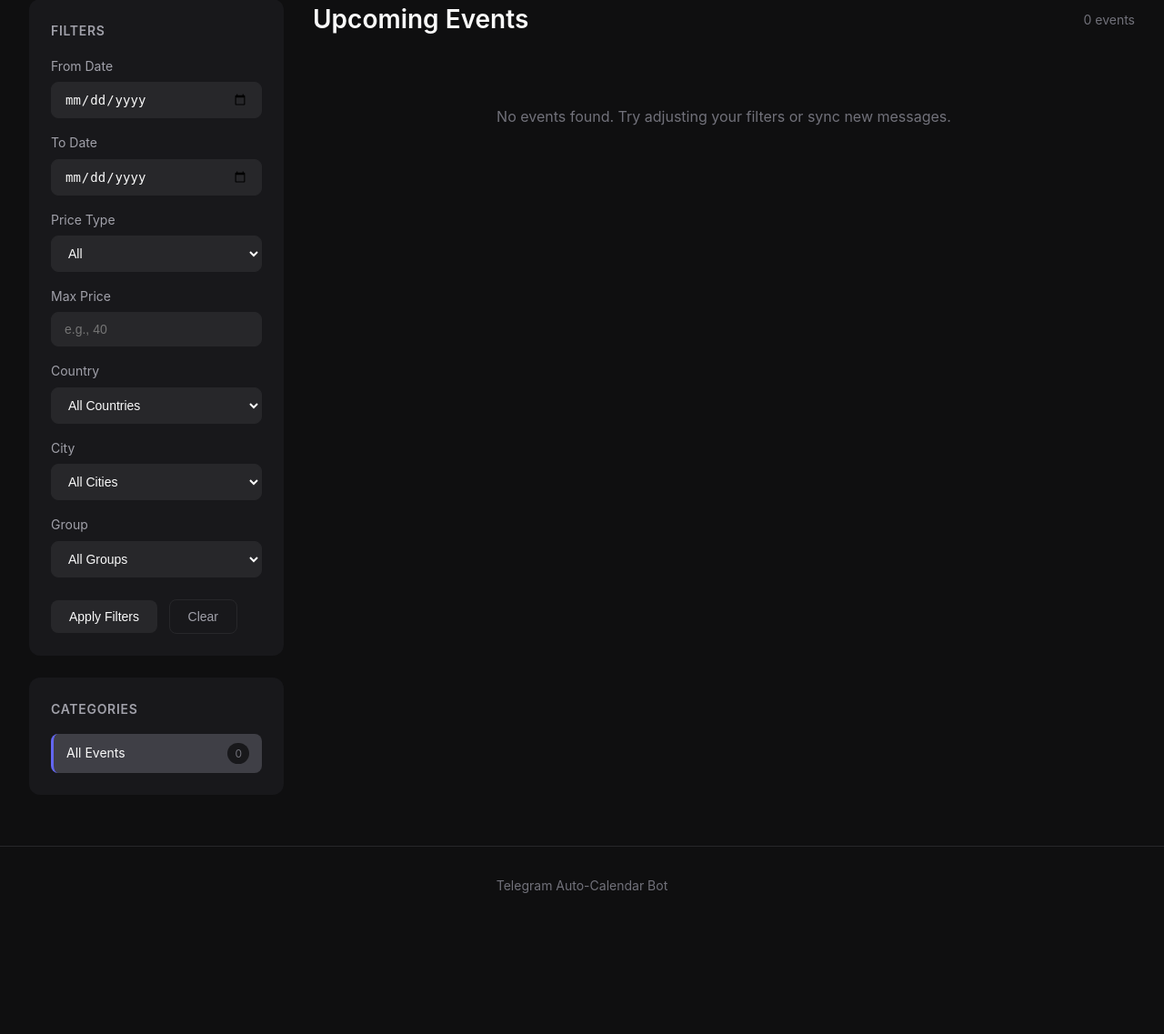
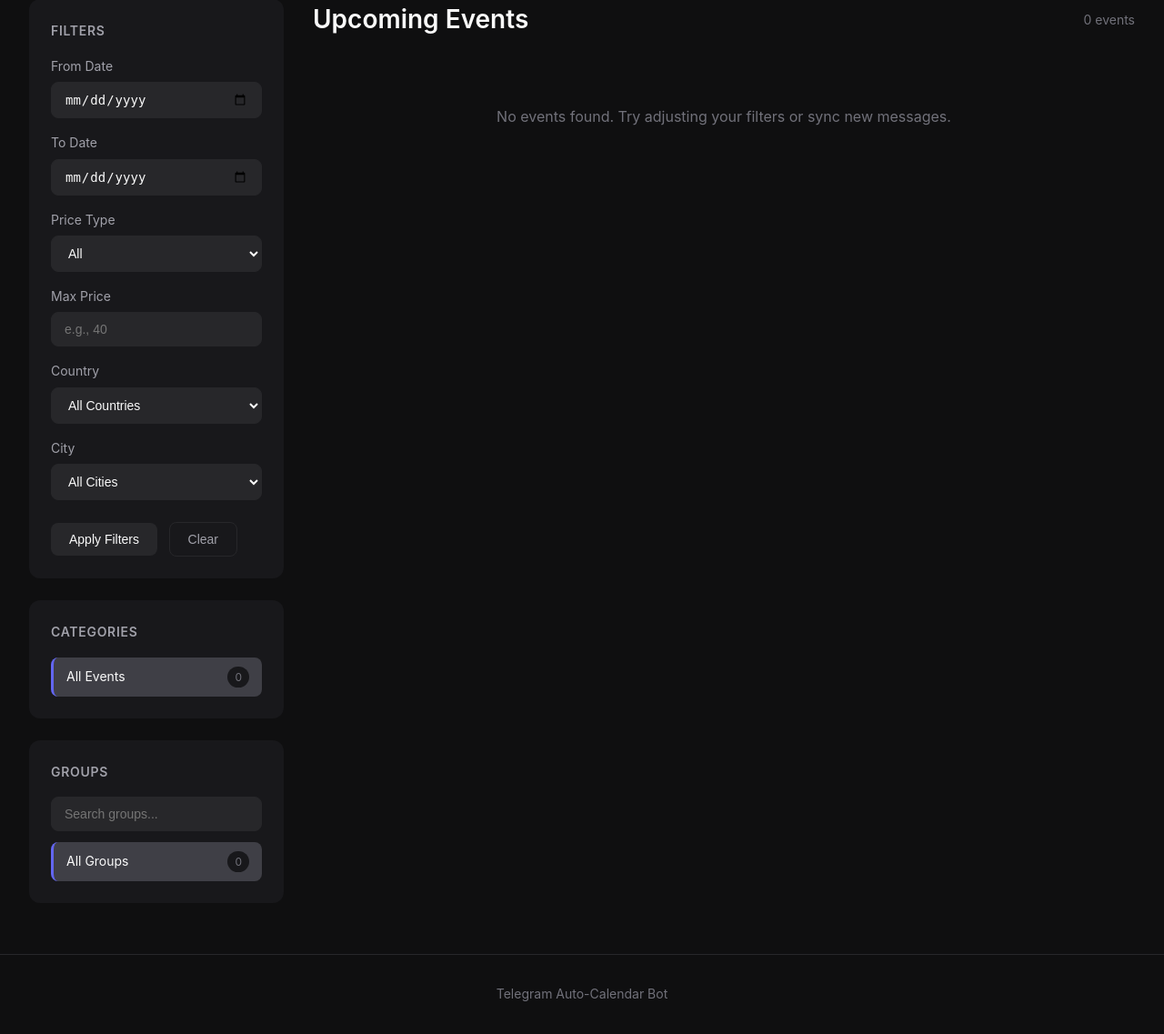
Before and after one commit to kryptokommunist/telegram-autocalendar, a Flask app: page / in a window 1280 px wide. Shown: the part 104-1241 px from the top of the page at 91% size. Before the commit the page ends 1086 px from the top, so only its background shows below. Run offline with Flask 3, Linux system fonts and the light colour scheme; data comes from the database, SQL or seed files in the repository; data that the repository does not hold is empty.

Commit message:
Display groups as clickable list like categories
- Replaced dropdown with scrollable list of groups
- Click to filter events by group
- Search box to filter the group list
- Shows group type icon (channel/supergroup/group)
- Max height with scroll for long lists

Co-Authored-By: Claude Opus 4.6 <noreply@anthropic.com>

```diff
--- a/src/web/static/app.js
+++ b/src/web/static/app.js
@@ -322,19 +322,81 @@ function getSelectedCategoryName(categoryId) {
 
 // ============ Groups ============
 
+let allGroupsData = [];
+let currentGroupId = null;
+
 async function loadGroups() {
-    const select = document.getElementById('group-filter');
-    if (!select) return;
+    const container = document.getElementById('groups-list');
+    if (!container) return;
 
     const groups = await fetchAPI('/api/groups');
     if (!groups) return;
 
-    groups.forEach(group => {
-        const option = document.createElement('option');
-        option.value = group.chat_id;
-        option.textContent = group.chat_name || `Group ${group.chat_id}`;
-        select.appendChild(option);
+    allGroupsData = groups;
+    renderGroupsList(groups);
+}
+
+function renderGroupsList(groups) {
+    const container = document.getElementById('groups-list');
+    if (!container) return;
+
+    container.innerHTML = '';
+
+    // Add "All Groups" option
+    const allItem = document.createElement('div');
+    allItem.className = `category-item ${currentGroupId === null ? 'active' : ''}`;
+    allItem.onclick = () => selectGroup(null);
+    allItem.innerHTML = `
+        <span class="category-name">All Groups</span>
+        <span class="category-count">${groups.length}</span>
+    `;
+    container.appendChild(allItem);
+
+    // Sort groups by name
+    const sortedGroups = [...groups].sort((a, b) =>
+        (a.chat_name || '').localeCompare(b.chat_name || '')
+    );
+
+    sortedGroups.forEach(group => {
+        const item = document.createElement('div');
+        item.className = `category-item ${currentGroupId === group.chat_id ? 'active' : ''}`;
+        item.onclick = () => selectGroup(group.chat_id);
+
+        const typeIcon = group.chat_type === 'channel' ? '📢' :
+                        group.chat_type === 'supergroup' ? '👥' : '💬';
+
+        item.innerHTML = `
+            <span class="category-name">${typeIcon} ${escapeHtml(group.chat_name || 'Unknown')}</span>
+        `;
+        container.appendChild(item);
     });
+}
+
+function selectGroup(groupId) {
+    currentGroupId = groupId;
+
+    // Update active state
+    const container = document.getElementById('groups-list');
+    if (container) {
+        container.querySelectorAll('.category-item').forEach((item, index) => {
+            item.classList.toggle('active',
+                (groupId === null && index === 0) ||
+                item.onclick?.toString().includes(groupId)
+            );
+        });
+    }
+
+    // Re-render to update active state properly
+    renderGroupsList(allGroupsData);
+    applyFilters();
+}
+
+function filterGroupsList() {
+    const search = document.getElementById('group-search')?.value?.toLowerCase() || '';
+    const filtered = allGroupsData.filter(g =>
+        (g.chat_name || '').toLowerCase().includes(search)
+    );
+    renderGroupsList(filtered);
 }
 
 // ============ Locations ============
@@ -399,7 +461,7 @@ function applyFilters() {
         category_id: currentCategoryId,
         date_from: document.getElementById('date-from')?.value || null,
         date_to: document.getElementById('date-to')?.value || null,
-        chat_id: document.getElementById('group-filter')?.value || null,
+        chat_id: currentGroupId,
         price_type: document.getElementById('price-filter')?.value || null,
         max_price: document.getElementById('max-price')?.value || null,
         city: document.getElementById('city-filter')?.value || null,
@@ -411,27 +473,31 @@ function applyFilters() {
 
 function clearFilters() {
     currentCategoryId = null;
+    currentGroupId = null;
 
     const dateFrom = document.getElementById('date-from');
     const dateTo = document.getElementById('date-to');
-    const groupFilter = document.getElementById('group-filter');
     const priceFilter = document.getElementById('price-filter');
     const maxPrice = document.getElementById('max-price');
     const cityFilter = document.getElementById('city-filter');
     const countryFilter = document.getElementById('country-filter');
+    const groupSearch = document.getElementById('group-search');
 
     if (dateFrom) dateFrom.value = '';
     if (dateTo) dateTo.value = '';
-    if (groupFilter) groupFilter.value = '';
     if (priceFilter) priceFilter.value = '';
     if (maxPrice) maxPrice.value = '';
     if (cityFilter) cityFilter.value = '';
     if (countryFilter) countryFilter.value = '';
+    if (groupSearch) groupSearch.value = '';
 
     // Update category active state
-    document.querySelectorAll('.category-item').forEach((item, index) => {
+    document.querySelectorAll('#categories-list .category-item').forEach((item, index) => {
         item.classList.toggle('active', index === 0);
     });
+
+    // Update group active state
+    renderGroupsList(allGroupsData);
 
     loadEvents();
 }
--- a/src/web/static/styles.css
+++ b/src/web/static/styles.css
@@ -248,6 +248,8 @@ body {
     display: flex;
     flex-direction: column;
     gap: 0.5rem;
+    max-height: 300px;
+    overflow-y: auto;
 }
 
 .category-item {
--- a/src/web/templates/index.html
+++ b/src/web/templates/index.html
@@ -47,13 +47,6 @@
                 </select>
             </div>
 
-            <div class="filter-group">
-                <label for="group-filter">Group</label>
-                <select id="group-filter" class="filter-input">
-                    <option value="">All Groups</option>
-                </select>
-            </div>
-
             <button class="btn btn-secondary" onclick="applyFilters()">Apply Filters</button>
             <button class="btn btn-outline" onclick="clearFilters()">Clear</button>
         </div>
@@ -61,6 +54,14 @@
         <div class="categories-section">
             <h3>Categories</h3>
             <div id="categories-list" class="categories-list">
+                <!-- Populated by JS -->
+            </div>
+        </div>
+
+        <div class="categories-section">
+            <h3>Groups</h3>
+            <input type="text" id="group-search" class="filter-input" placeholder="Search groups..." oninput="filterGroupsList()" style="margin-bottom: 0.75rem;">
+            <div id="groups-list" class="categories-list">
                 <!-- Populated by JS -->
             </div>
         </div>
```
